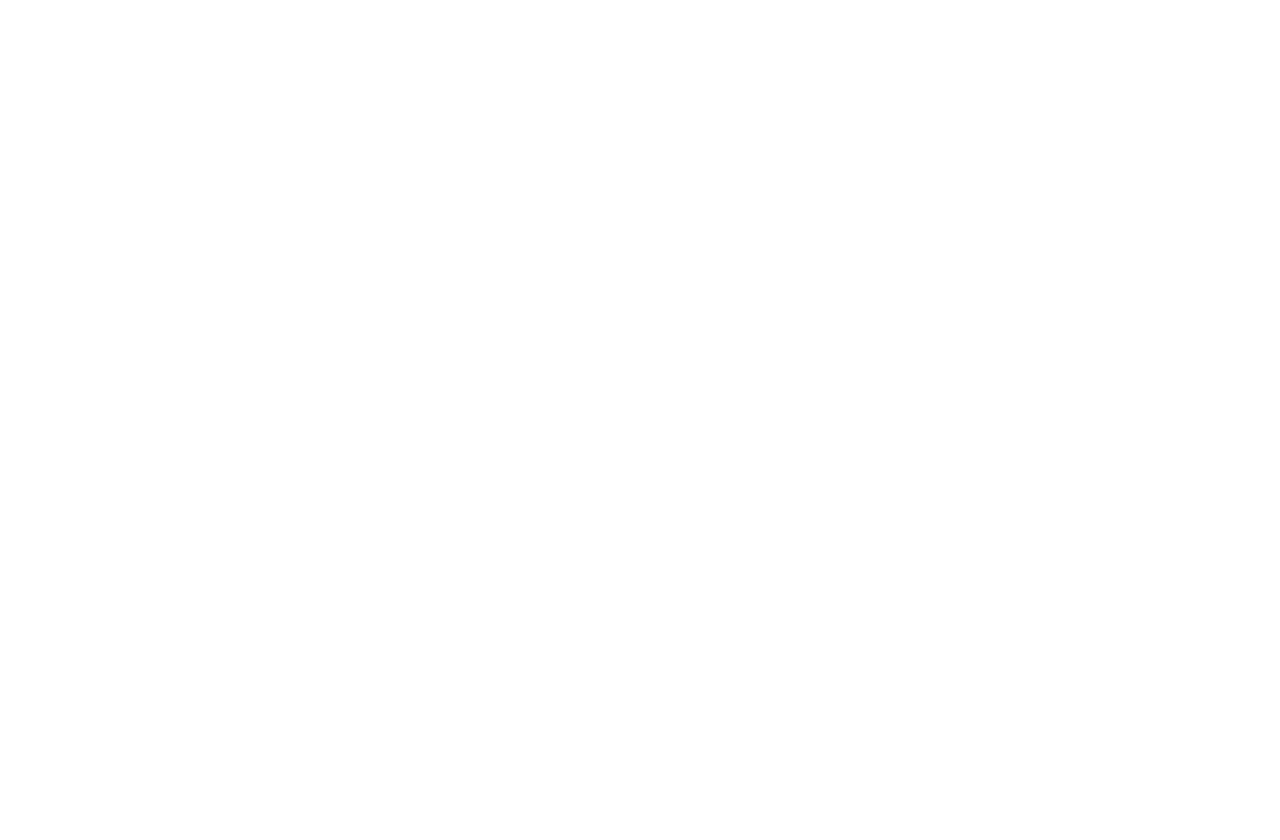
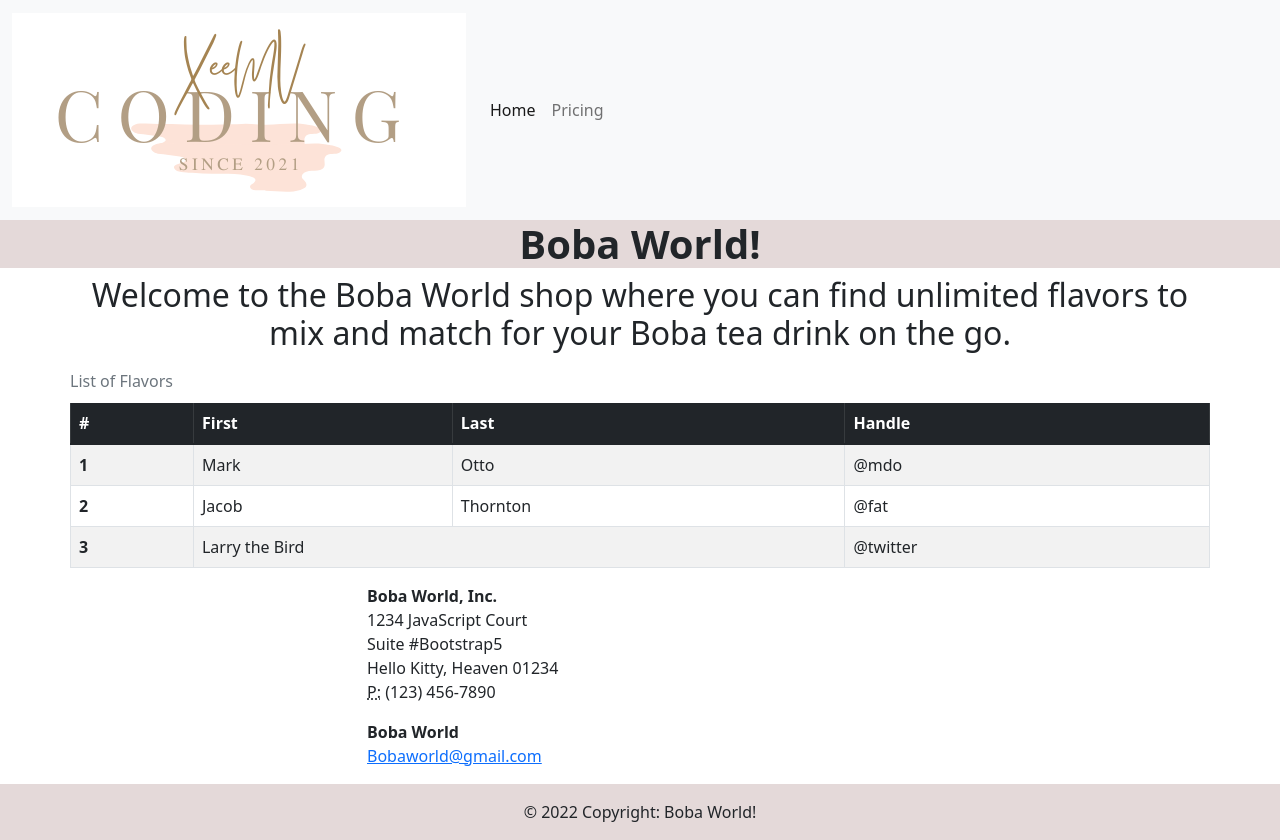
Before and after one commit to xeemv/FE-wk3-assignment, a website: page index.html in a window 1280 px wide. Before the commit the page ends 800 px from the top, so only its background shows below. Drawn offline with nearby package versions, Linux system fonts and the light colour scheme.

Commit message:
started assignment

```diff
--- a/index.html
+++ b/index.html
@@ -1,12 +1,148 @@
-<!DOCTYPE html>
+<!doctype html>
 <html lang="en">
-<head>
-    <meta charset="UTF-8">
-    <meta http-equiv="X-UA-Compatible" content="IE=edge">
-    <meta name="viewport" content="width=device-width, initial-scale=1.0">
-    <title>Boba Shop</title>
-</head>
-<body>
+  <head>
+    <!-- Required meta tags -->
+    <meta charset="utf-8">
+    <meta name="viewport" content="width=device-width, initial-scale=1">
 
-</body>
+    <!-- Bootstrap CSS -->
+    <link href="https://cdn.jsdelivr.net/npm/bootstrap@5.1.3/dist/css/bootstrap.min.css" rel="stylesheet" integrity="sha384-1BmE4kWBq78iYhFldvKuhfTAU6auU8tT94WrHftjDbrCEXSU1oBoqyl2QvZ6jIW3" crossorigin="anonymous">
+
+    <!-- my stylesheet
+    <link rel="stylesheet" href="style.css"/> -->
+
+    <title>Boba World!!</title>
+  </head>
+  <body>
+      <!-- https://getbootstrap.com/docs/5.1/components/navbar/ -->
+    <nav class="navbar navbar-expand-lg navbar-light bg-light">
+        <div class="container-fluid">
+            <a class="navbar-brand" href="#"><img src="./images/logo2.PNG"></a>
+          <button class="navbar-toggler" type="button" data-bs-toggle="collapse" data-bs-target="#navbarNav" aria-controls="navbarNav" aria-expanded="false" aria-label="Toggle navigation">
+            <span class="navbar-toggler-icon"></span>
+          </button>
+          <div class="collapse navbar-collapse" id="navbarNav">
+            <ul class="navbar-nav">
+              <li class="nav-item">
+                <a class="nav-link active" aria-current="page" href="./index.html">Home</a>
+              </li>
+              <!-- <li class="nav-item">
+                <a class="nav-link" href="#">Features</a>
+              </li> -->
+              <li class="nav-item">
+                <a class="nav-link" href="./html/price.html">Pricing</a>
+              </li>
+              <!-- <li class="nav-item">
+                <a class="nav-link disabled">Disabled</a>
+              </li> -->
+            </ul>
+          </div>
+        </div>
+      </nav>
+
+      <!-- header -->
+      <!-- <div class="container"> -->
+        <div class="row">
+        <h1 class="text-center fw-bold" style="background-color: rgba(119, 67, 67, 0.2);">Boba World!</h1>
+        </div>
+      </div>
+        <!-- <div class="bg-image d-flex justify-content-center align-items-center" style="background-image: url(./images/boba.png); height: 100vh; no-repeat center center fixed; background-size: cover; "></div> -->
+
+      <!-- main section  -->
+    <section class="main">
+        <div class="container">
+            <div class="row">
+                <div class="col-sm-12 col-md-12">
+                    <h2 class="text-center">Welcome to the Boba World shop where you can find unlimited flavors to mix and match for your Boba tea drink on the go.</h2>
+                </div>
+            </div>
+        </div>
+    </section>
+
+<!-- Flavors -->
+<div class="container">
+    <div class="row">
+            <table class="table table-striped table-hover table-bordered table caption-top table-responsive-md">
+                <caption>List of Flavors</caption>
+                <thead class="table-dark">
+                <tr>
+                    <th scope="col">#</th>
+                    <th scope="col">First</th>
+                    <th scope="col">Last</th>
+                    <th scope="col">Handle</th>
+                </tr>
+                </thead>
+                <tbody>
+                <tr>
+                    <th scope="row">1</th>
+                    <td>Mark</td>
+                    <td>Otto</td>
+                    <td>@mdo</td>
+                </tr>
+                <tr>
+                    <th scope="row">2</th>
+                    <td>Jacob</td>
+                    <td>Thornton</td>
+                    <td>@fat</td>
+                </tr>
+                <tr>
+                    <th scope="row">3</th>
+                    <td colspan="2">Larry the Bird</td>
+                    <td>@twitter</td>
+                </tr>
+                </tbody>
+            </table>
+        </div>
+    </div>
+
+    <!-- location -->
+    <section class="location">
+        <div class="container">
+            <div class="row">
+                <div class="col-md-3 offset-md-3">
+                    <address>
+                        <strong>Boba World, Inc.</strong><br>
+                        1234 JavaScript Court<br>
+                        Suite #Bootstrap5<br>
+                        Hello Kitty, Heaven 01234<br>
+                        <abbr title="Phone">P:</abbr> (123) 456-7890
+                    </address>
+
+                    <address>
+                        <strong>Boba World</strong><br>
+                        <a href="mailto:#">Bobaworld@gmail.com</a>
+                    </address>
+                </div>
+            </div>
+        </div>
+    </section>
+
+
+
+
+
+
+
+
+
+    <!-- Optional JavaScript; choose one of the two! -->
+
+    <!-- Option 1: Bootstrap Bundle with Popper -->
+    <script src="https://cdn.jsdelivr.net/npm/bootstrap@5.1.3/dist/js/bootstrap.bundle.min.js" integrity="sha384-ka7Sk0Gln4gmtz2MlQnikT1wXgYsOg+OMhuP+IlRH9sENBO0LRn5q+8nbTov4+1p" crossorigin="anonymous"></script>
+
+    <!-- Option 2: Separate Popper and Bootstrap JS -->
+    <!--
+    <script src="https://cdn.jsdelivr.net/npm/@popperjs/core@2.10.2/dist/umd/popper.min.js" integrity="sha384-7+zCNj/IqJ95wo16oMtfsKbZ9ccEh31eOz1HGyDuCQ6wgnyJNSYdrPa03rtR1zdB" crossorigin="anonymous"></script>
+    <script src="https://cdn.jsdelivr.net/npm/bootstrap@5.1.3/dist/js/bootstrap.min.js" integrity="sha384-QJHtvGhmr9XOIpI6YVutG+2QOK9T+ZnN4kzFN1RtK3zEFEIsxhlmWl5/YESvpZ13" crossorigin="anonymous"></script>
+    -->
+  </body>
+  <footer class="text-center text-lg-start">
+    <!-- Copyright -->
+    <div class="text-center p-3" style="background-color: rgba(119, 67, 67, 0.2);">
+      © 2022 Copyright:
+      <p1>Boba World!</p1>
+    </div>
+    <!-- Copyright -->
+  </footer>
+  <!-- https://mdbootstrap.com/docs/standard/navigation/footer/ inspired footer -->
 </html>
--- /dev/null
+++ b/style.css
@@ -0,0 +1,15 @@
+html {
+    background: url(images/boba.png) no-repeat center center fixed; background-size: cover;
+    -webkit-background-size: cover;
+    -moz-background-size: cover;
+    -o-background-size: cover;
+    }
+    /* If in case you wish to turn off the white bg in bootstrap */
+    body{
+    background-color: transparent;
+    /*
+    - found this html backgroundd styling/code from: https://www.quora.com/How-do-I-make-the-background-image-responsive-in-Bootstrap
+    - code was posted by Abhilash Pillai, Online Educator at youtube.com/makdi (2016-present)
+        - 3rd post down from the top of the page.
+    */
+}
```
Also changed, not shown: html/price.html (added, +158 -0 lines), images/boba.png (added), images/logo2.PNG (added).
